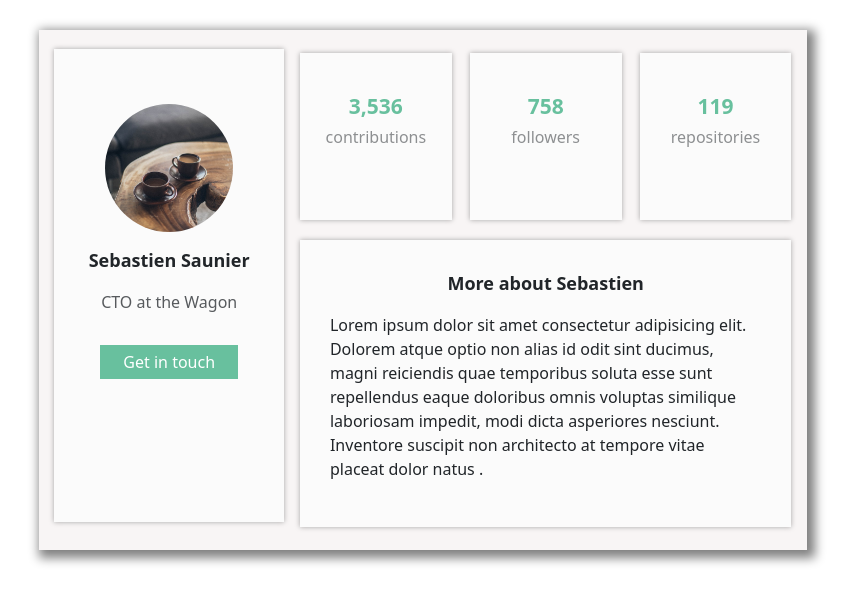
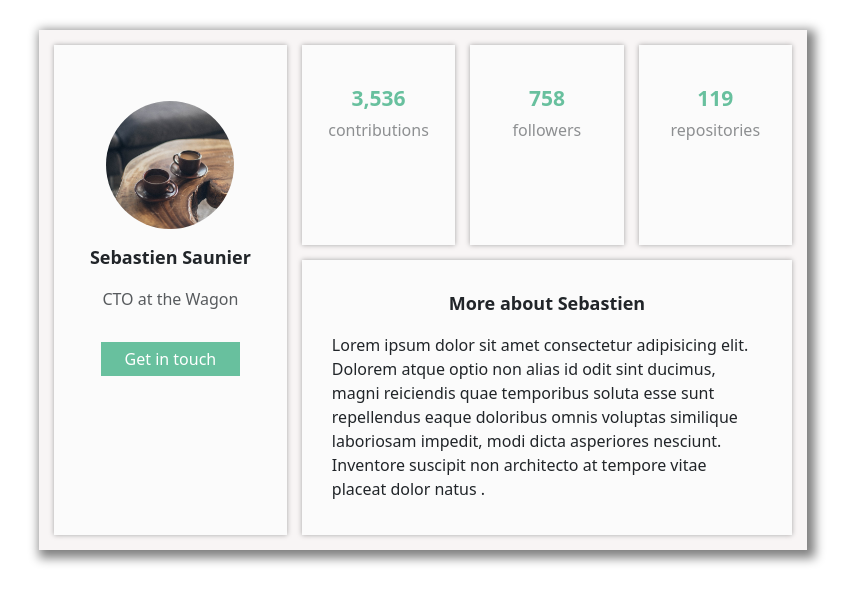
Before and after one commit to Cat-celestial/kirillkoten-ort-course, a plain HTML site: page index.html in a window 1280 px wide. Shown: the whole page, without its empty margins (217-1070 px from the left). Drawn offline with nearby package versions, Linux system fonts and the light colour scheme.

Commit message:
remake the 10lesson to wrap elements correctly

```diff
--- a/assets/css/style.css
+++ b/assets/css/style.css
@@ -5,7 +5,7 @@
     margin-top: 30px;
     box-shadow: 4px 4px 10px 4px gray;
     display: flex;
-    flex-wrap: wrap;
+    /* flex-wrap: wrap; */
     background-color: #f8f5f5;
 }
 
@@ -15,9 +15,8 @@
 }
 
 .manProfileBox {
-    width: 30%;
-    height: 91%;
-    margin: 19px 0 0 15px;
+    width: 19vw;
+    margin: 15px;
     text-align: center;
 }
 
@@ -47,26 +46,27 @@
 }
 
 .mainInfoBox {
-    width: 64%;
-    margin: auto;
+    margin-top: 15px;
+    margin-bottom: 15px;
+    margin-right: 15px;
     display: flex;
-    flex-flow: column wrap;
-    gap: 20px;
+    flex-grow: 1;
+    flex-direction: column;
+    width: 40vw;
+    gap: 15px;
 }
 
 .countingBox {
     display: flex;
-    align-items: normal;
+    /* align-items: normal; */
     text-align: center;
-    gap: 18px;
-    height: 167px;
-    margin-top: 0;
+    gap: 15px;
+    height: 25vh;
 }
 
 .contribBox {
     display:inline-block;
     flex: 1;
-
 }
 
 .countLabel {
@@ -82,12 +82,17 @@
 }
 
 .aboutManBox {
-    padding: 30px;
-
+    padding: 30px 30px 0 30px;
+    flex-grow: 1;
 }
 
 .moreAboutLabel {
     font-size: 18px;
     font-weight: 600;
     text-align: center;
+
 }
+
+.manInfoText {
+    font-size: 1em;
+}
```
